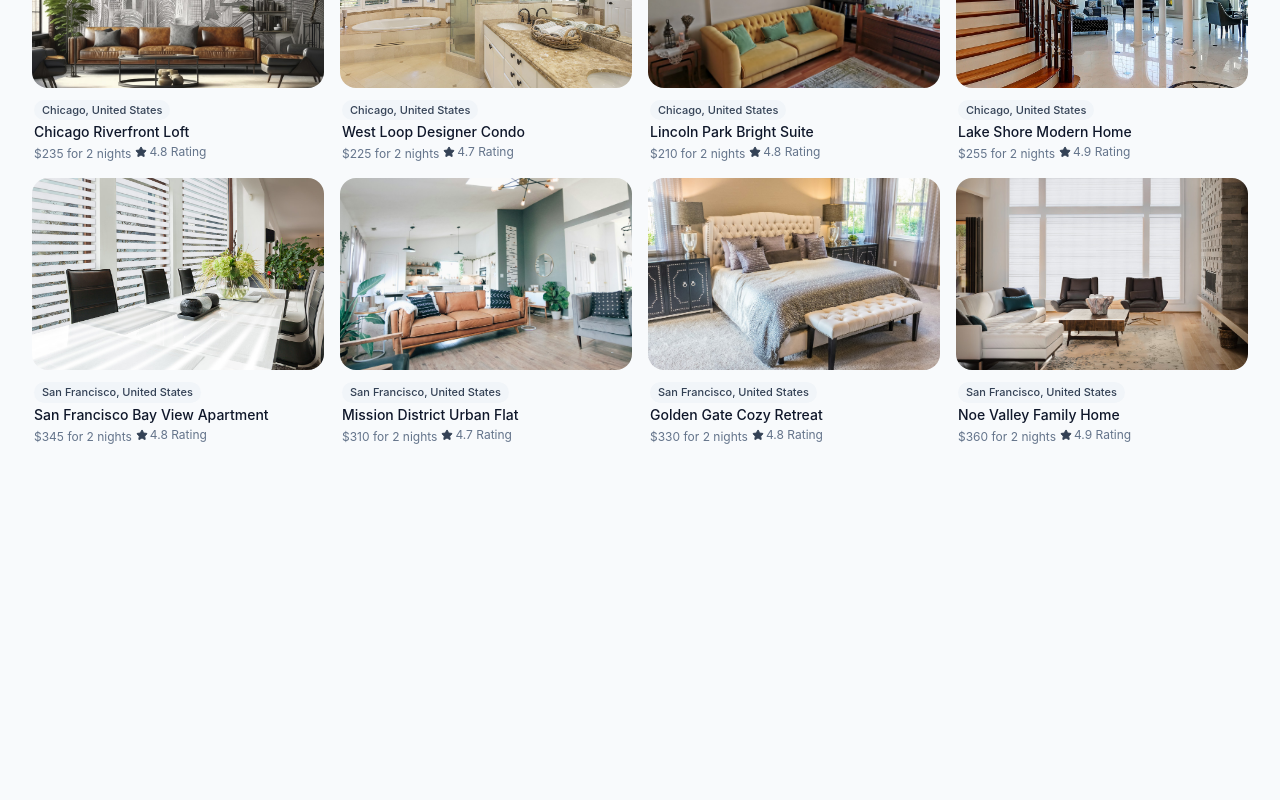
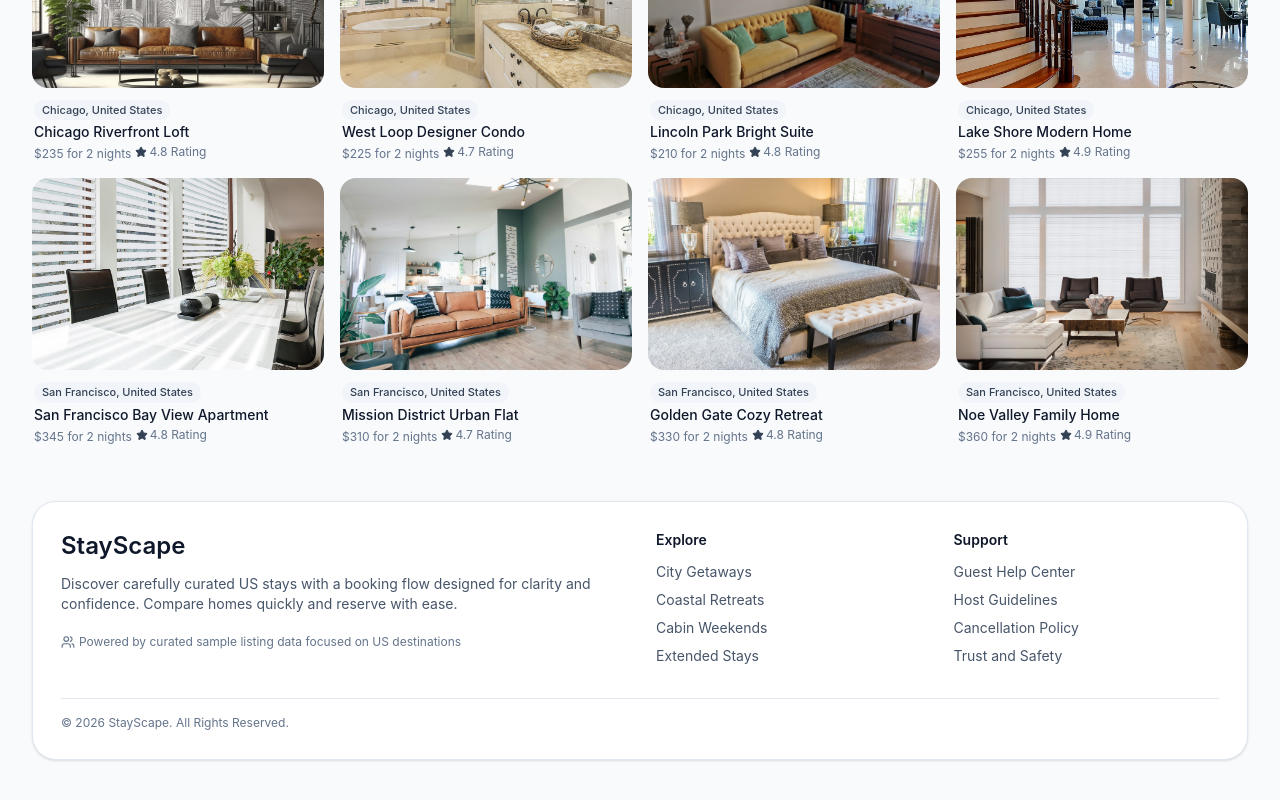
Before and after one commit to creativeloc/nextjs16-airbnb-clone2026, a Next.js app: page / in a window 1280 px wide. Shown: the part 1457-2257 px from the top of the page. Before the commit the page ends 1950 px from the top, so only its background shows below. Built offline with nearby package versions, Linux system fonts and the light colour scheme; no server answers.

Commit message:
created footer section in home page

```diff
--- a/src/app/page.tsx
+++ b/src/app/page.tsx
@@ -9,6 +9,7 @@ import {
   Star,
   TreePalm,
   TreePalmIcon,
+  Users,
   Waves
 } from "lucide-react"
 import { fetchDemoProperties } from "@/lib/demo-properties"
@@ -197,6 +198,45 @@ export default async function HomePage({ searchParams }: HomePageProps) {
           ))}
         </div>
       </section>
+
+      {/* Footer Section */}
+      <footer className="mt-16 rounded-3xl border border-ink-200 bg-surface p-6 shadow-sm md:mt-14 md:p-7">
+        <div className="grid gap-8 md:grid-cols-4">
+          <div className="md:col-span-2">
+            <h3 className="text-2xl font-semibold text-ink-900">StayScape</h3>
+            <p className="mt-3 max-w-xl text-sm text-ink-600">
+              Discover carefully curated US stays with a booking flow designed
+              for clarity and confidence. Compare homes quickly and reserve with
+              ease.
+            </p>
+            <p className="mt-5 inline-flex items-center gap-1 text-xs text-ink-500">
+              <Users className="h-3.5 w-3.5" />
+              Powered by curated sample listing data focused on US destinations
+            </p>
+          </div>
+          <div>
+            <h4 className="text-sm font-semibold text-ink-900">Explore</h4>
+            <ul className="mt-3 space-y-2 text-sm text-ink-600">
+              <li>City Getaways</li>
+              <li>Coastal Retreats</li>
+              <li>Cabin Weekends</li>
+              <li>Extended Stays</li>
+            </ul>
+          </div>
+          <div>
+            <h4 className="text-sm font-semibold text-ink-900">Support</h4>
+            <ul className="mt-3 space-y-2 text-sm text-ink-600">
+              <li>Guest Help Center</li>
+              <li>Host Guidelines</li>
+              <li>Cancellation Policy</li>
+              <li>Trust and Safety</li>
+            </ul>
+          </div>
+        </div>
+        <div className="mt-8 border-t border-ink-200 pt-4 text-xs text-ink-500">
+          &copy; {new Date().getFullYear()} StayScape. All Rights Reserved.
+        </div>
+      </footer>
     </main>
   )
 }
```
